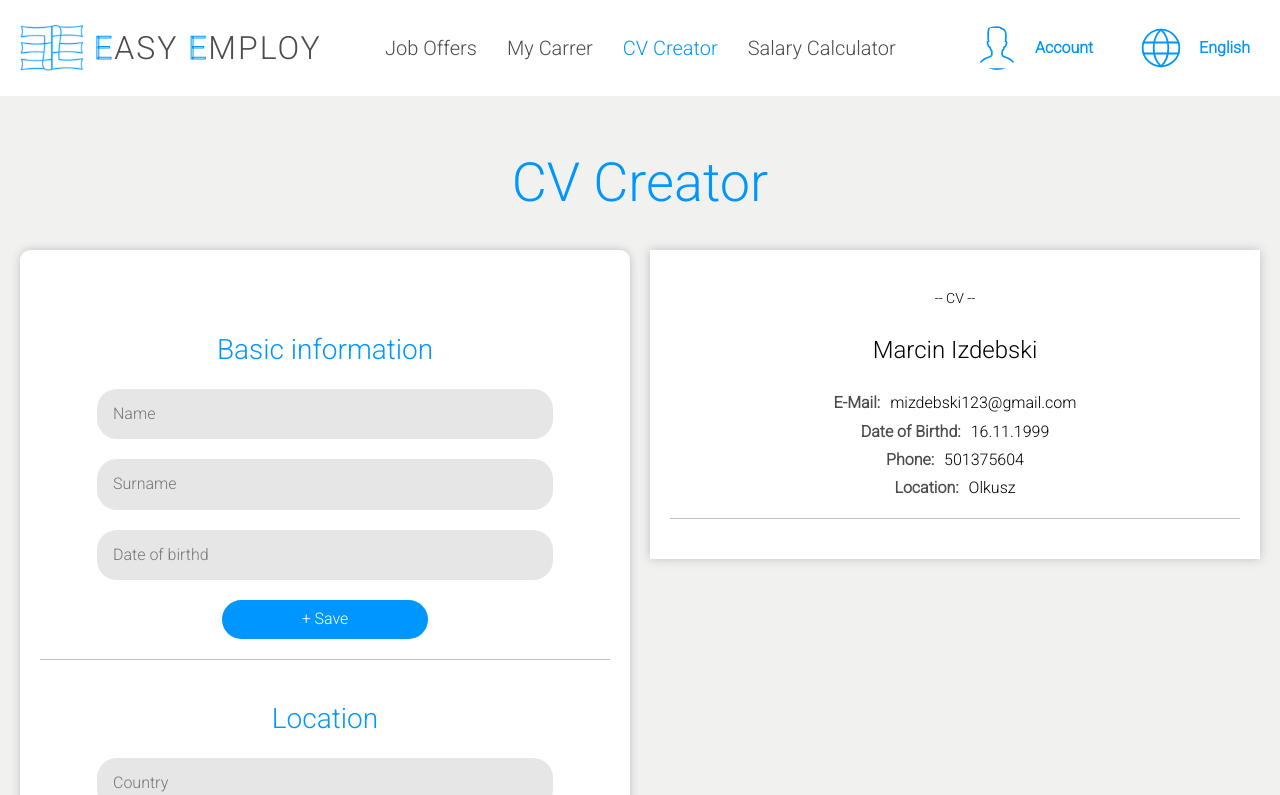
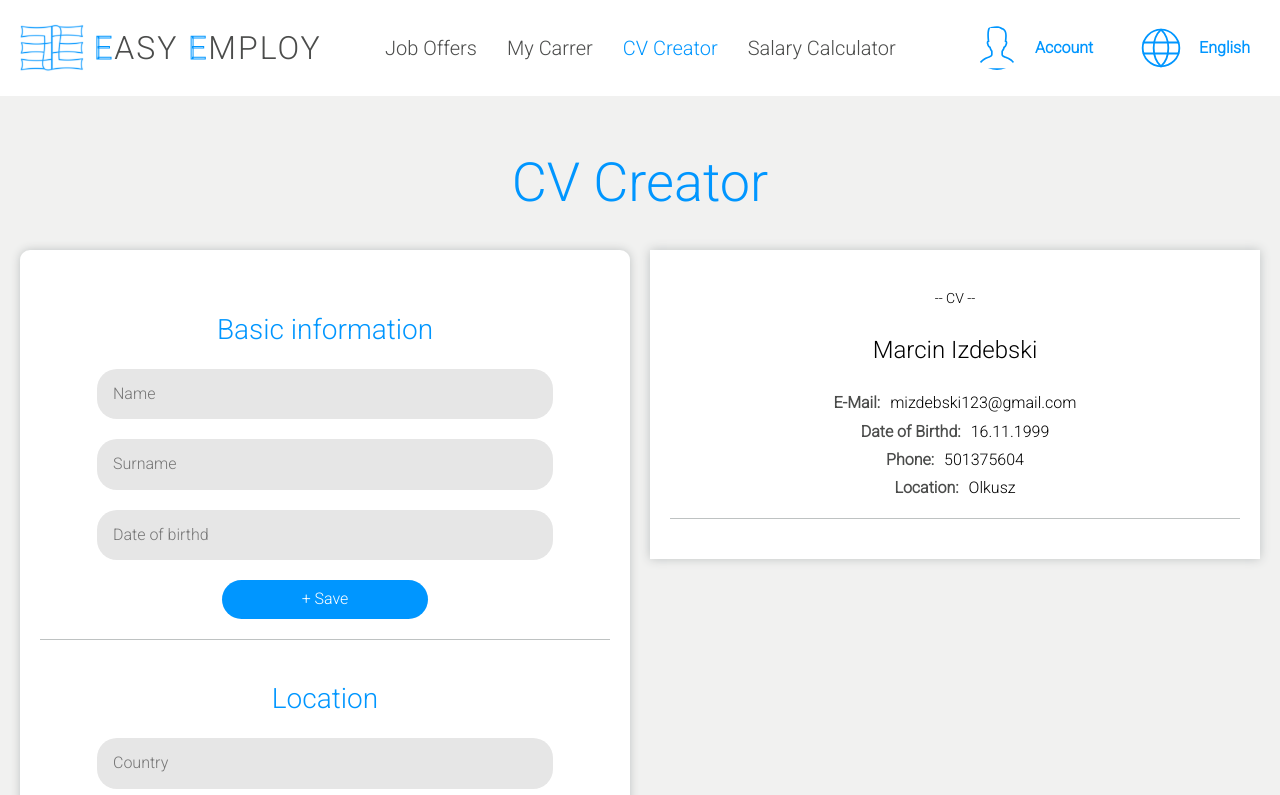
Before and after one commit to mizdebski77/Easy-Employ, a React (Create React App) app: page /CV-Creator in a window 1280 px wide. Shown: the top 795 px of the page. Built offline with nearby package versions, Linux system fonts and the light colour scheme.

Commit message:
Padding in FormsWrapper changed

```diff
--- a/src/features/Creator/styledCreator.ts
+++ b/src/features/Creator/styledCreator.ts
@@ -24,7 +24,7 @@ export const ContentWrapper = styled.div`
 
 export const FormsWrapper = styled.div`
     background: ${({ theme }) => theme.color.secondColor};
-    padding: 40px 20px;
+    padding: 20px;
     box-shadow: 0 0 10px ${({ theme }) => theme.color.fourthColor};
     border-radius: 10px;
 `;
```
